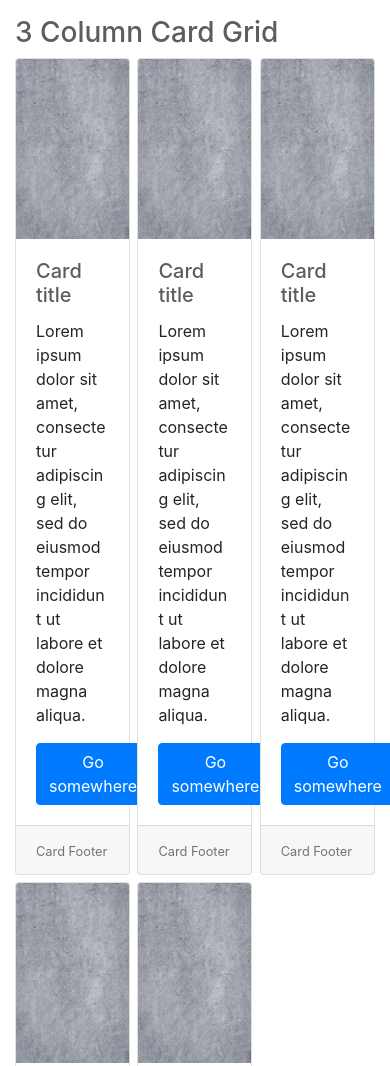
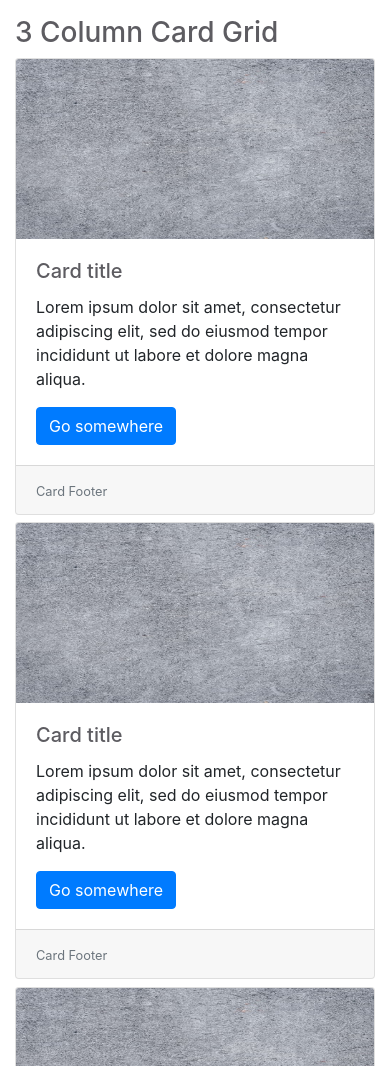
Before and after one commit to DustinChristians/template-javascript-ui, a website built with webpack: page src/index.html in a window 390 px wide. Shown: the part 6202-7268 px from the top of the page. Built offline with nearby package versions, Linux system fonts and the light colour scheme.

Commit message:
Adjusted the 3 card deck for mobile.

```diff
--- a/src/styles/project/components/_cards.scss
+++ b/src/styles/project/components/_cards.scss
@@ -11,8 +11,12 @@
   margin-right: -2%;
 
   .card {
-    flex: 0 0 31.33%; // (100% - (3 margins * 2%)) / 3 items
+    flex: 0 0 1; // (100% - (3 margins * 2%)) / 3 items
     margin-bottom: 2%;
     margin-right: 2%;
+
+    @include tablet-and-desktop {
+      flex: 0 0 31.33%; // (100% - (3 margins * 2%)) / 3 items
+    }
   }
 }
```
